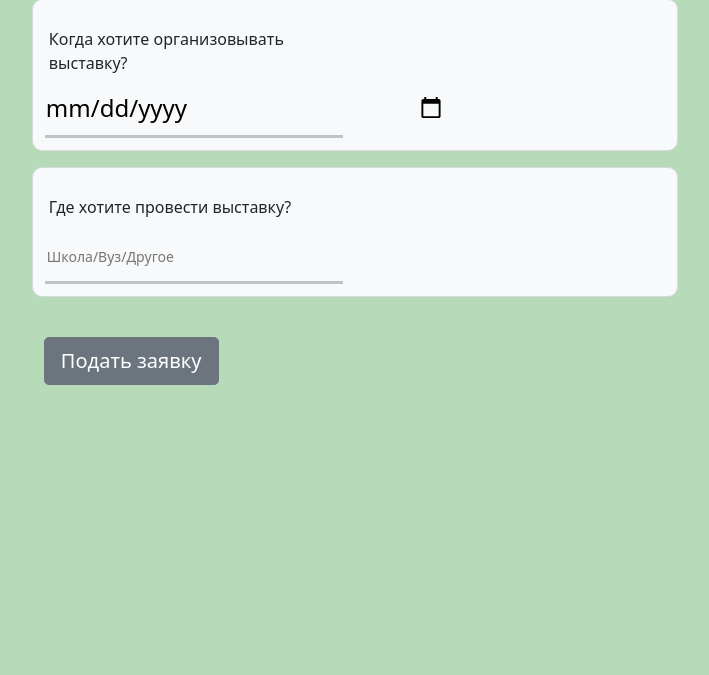
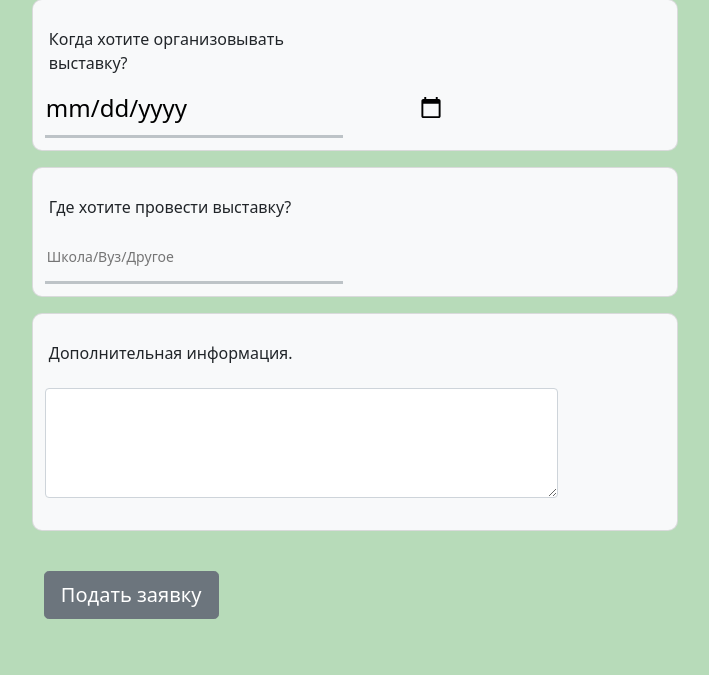
Before and after one commit to StGrail/goodhack, a Django app: page /quizzes_application_form in a window 1280 px wide. Shown: the part 1403-2078 px from the top of the page, without its empty margins (273-982 px from the left). Before the commit the page ends 1788 px from the top, so only its background shows below. Run offline with Django 3.2, Linux system fonts and the light colour scheme; style sheets or scripts are compiled from the project's sources; some libraries are stand-ins or nearby versions.

Commit message:
Add textarea tag with name=notes to all forms

```diff
--- a/application_forms/templates/application_forms/quizzes_form.html
+++ b/application_forms/templates/application_forms/quizzes_form.html
@@ -175,6 +175,17 @@
     </div>
 
     <div class="row justify-content-center">
+        <div class="card col-lg-7 bg-light mb-3" style="border-radius: 10px;">
+            <div class="row justify-content-start">
+                <div class="col-md-10 my-3">
+                    <label for="notes" class="col-md-12 col-form-label mx-1 mt-1">Дополнительная информация.</label>
+                    <textarea name="notes" type="text" class="form-control my-3" id="notes" rows="4"></textarea>
+                </div>
+            </div>
+        </div>
+    </div>
+
+    <div class="row justify-content-center">
         <div class="col-lg-7 mb-3">
             <button class="btn btn-lg btn-secondary my-4" type="submit">Подать заявку</button>
         </div>
```
Also changed, not shown: application_forms/templates/application_forms/exhibition_form.html (+11 -0 lines).
